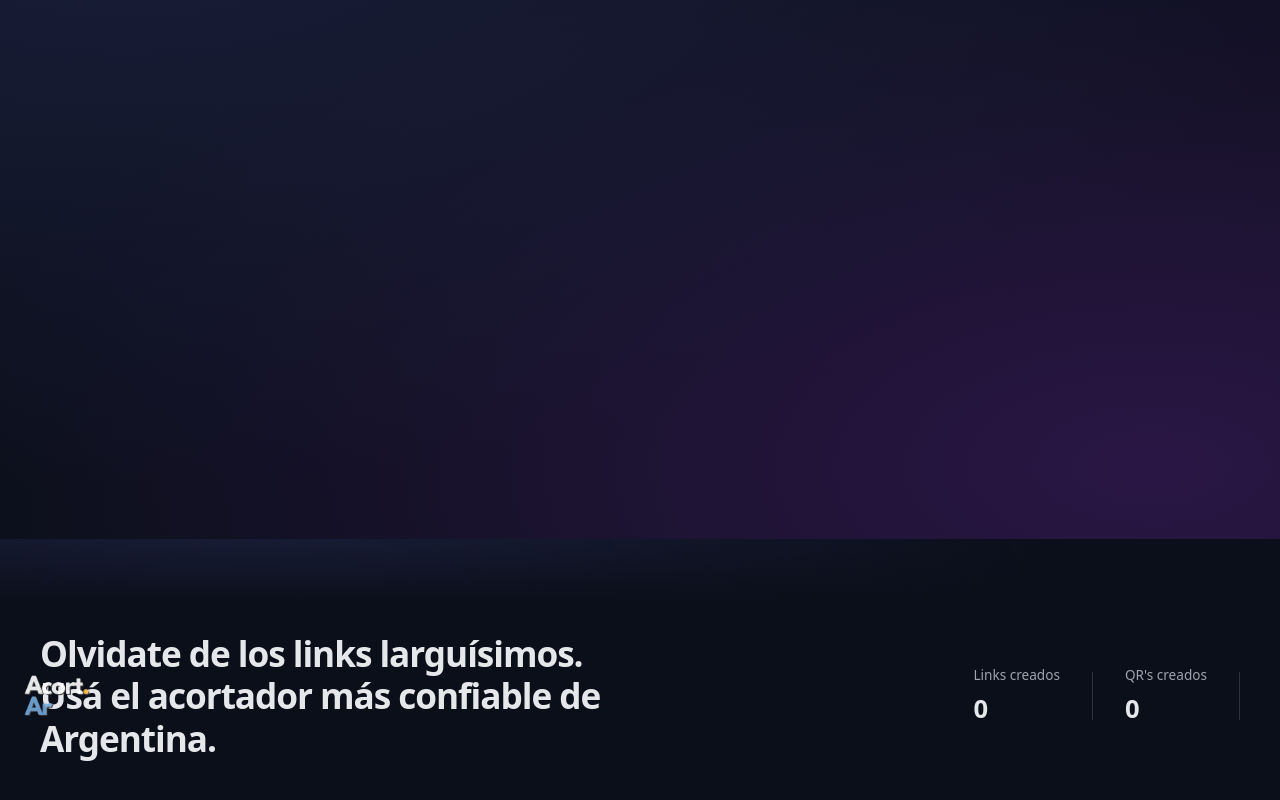
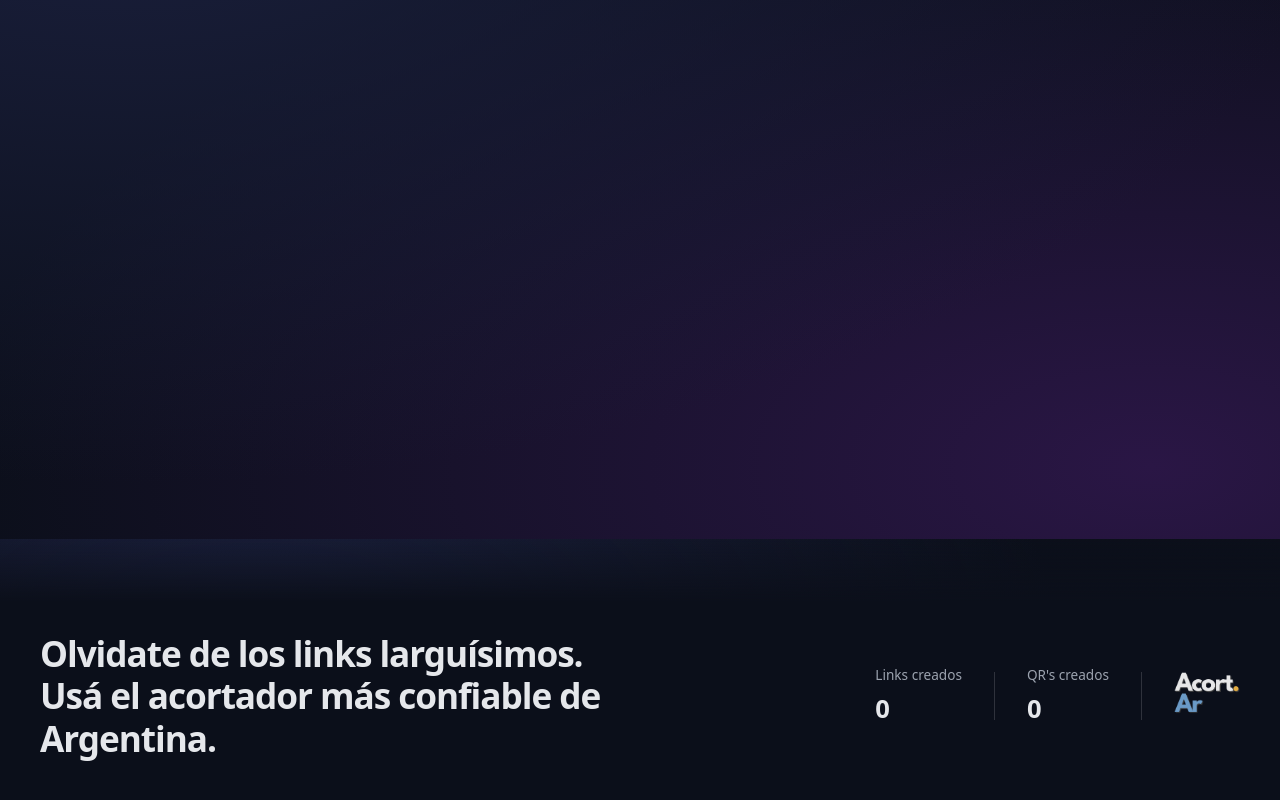
Before and after one commit to fedco-gtz/acort.ar, a React (Vite) app: page /1 in a window 1280 px wide. Shown: the part 262-1062 px from the top of the page. Built offline with nearby package versions, Linux system fonts and the light colour scheme; no server answers; the database is empty; a web font is replaced by a local one.

Commit message:
Actualización 03/01

```diff
--- a/src/components/Footer.jsx
+++ b/src/components/Footer.jsx
@@ -53,7 +53,7 @@ export default function Footer() {
 
           <div className="divider-vertical" />
 
-          <div className="stat logo">
+          <div className="footer-logo">
             <img src={logo} alt="Acort.AR" />
           </div>
         </div>
--- a/src/index.css
+++ b/src/index.css
@@ -280,19 +280,19 @@ button.secondary {
   font-weight: 600;
 }
 
-.stat.logo {
+.stat .logo {
   display: flex;
   align-items: center;
   justify-content: center;
 }
 
-.stat.logo img {
+.footer-logo img {
   height: 42px;
+  width: auto;
   opacity: 0.9;
-  transition: opacity 0.2s ease, transform 0.2s ease;
 }
 
-.stat.logo img:hover {
+.stat .logo img:hover {
   opacity: 1;
   transform: translateY(-2px);
 }
```
Also changed, not shown: src/App.css (deleted).
